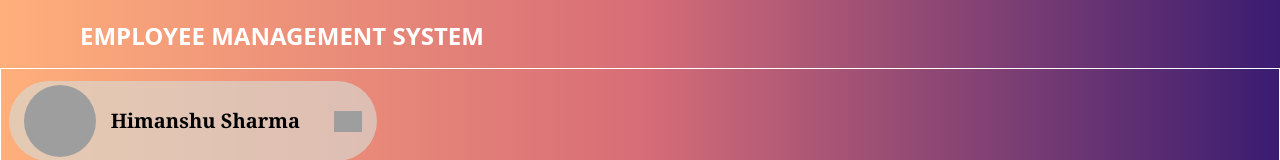
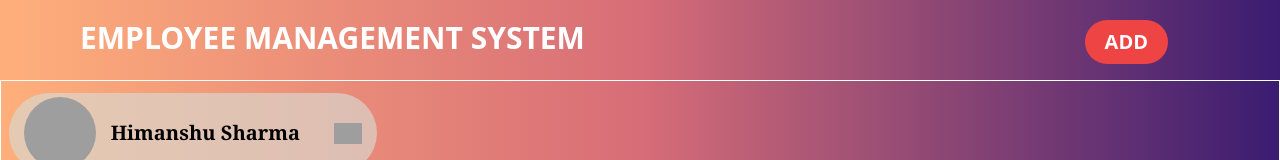
Before and after one commit to shaarma12/Machine_Coding_Practice, a React (Create React App) app: page / in a window 1280 px wide. Shown: the top 160 px of the page. Built offline with nearby package versions, Linux system fonts and the light colour scheme; grey boxes are pictures that could not be loaded.

Commit message:
creating the form for adding new employee

```diff
--- /dev/null
+++ b/src/AddForm.js
@@ -0,0 +1,12 @@
+import React from 'react'
+
+const AddForm = () => {
+  return (
+    <div className='flex justify-center items-center'>
+          <div className='absolute bg-black w-[25rem] h-[15rem]'>
+      </div>
+    </div>
+  )
+}
+
+export default AddForm
--- a/src/App.js
+++ b/src/App.js
@@ -1,10 +1,16 @@
-import React from 'react'
+import React, { useState } from 'react'
 import Dashboard from './Dashboard'
+import AddForm from './AddForm';
 
 const App = () => {
+  const [addNew, setAddNew] = useState(false);
   return (
     <div>
-      <p className='font-bold text-2xl text-white ml-20 mt-5'>EMPLOYEE MANAGEMENT SYSTEM</p>
+      <div className='flex mt-5 justify-between'>
+        <p className='font-bold text-3xl text-white ml-20'>EMPLOYEE MANAGEMENT SYSTEM</p>
+        <button className='mr-28 bg-red-500 text-white text-xl font-bold px-5 py-2 rounded-full hover:scale-y-110'onClick={()=>setAddNew(true)}>ADD</button>
+      </div>
+      {addNew&&<AddForm/>}
       <div>
         <Dashboard/>
       </div>
```
